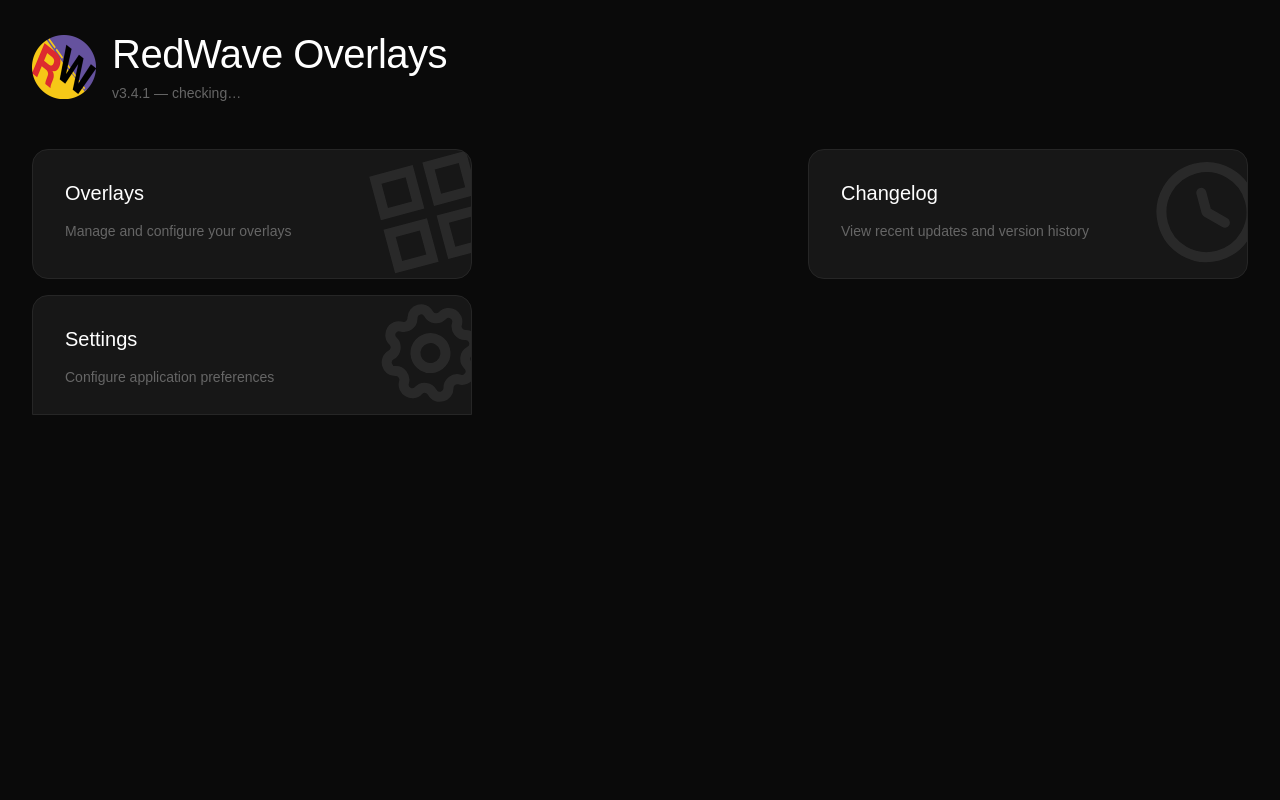
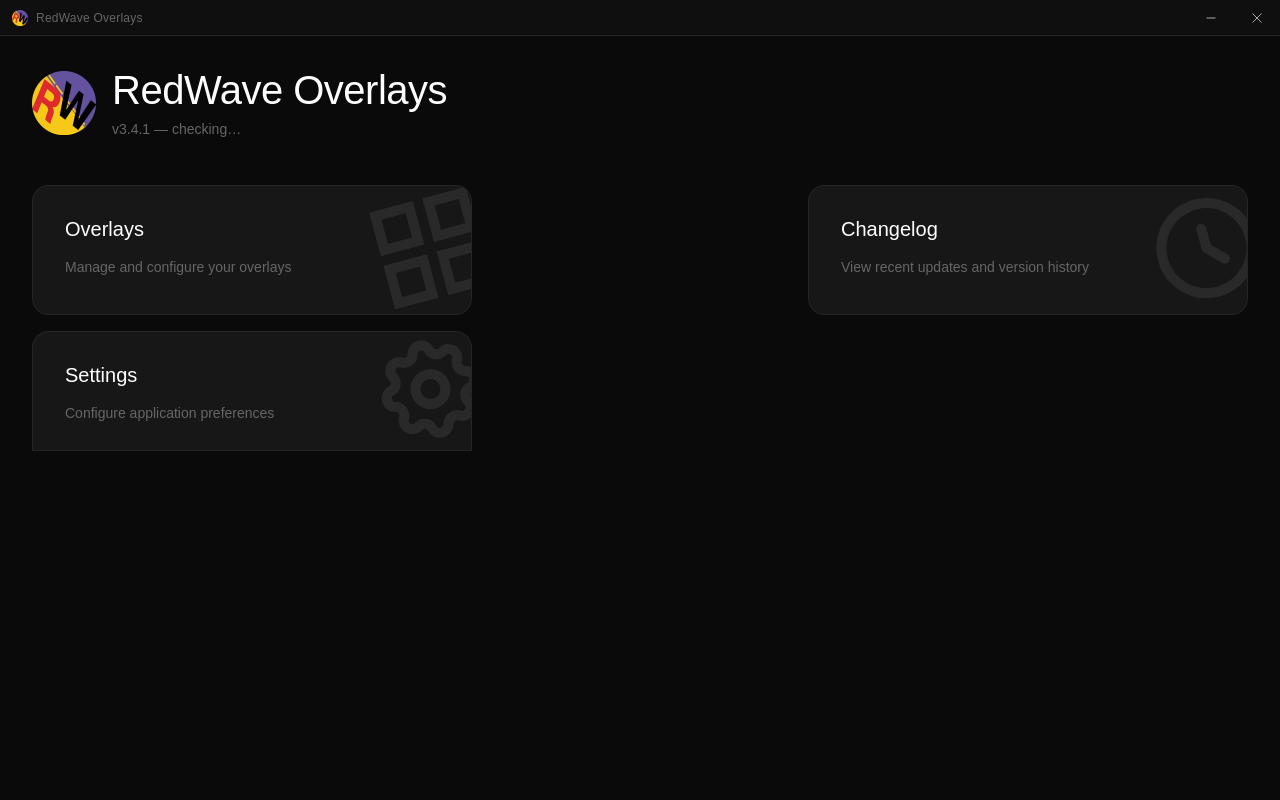
Before and after one commit to onesch/redwave-overlays, a FastAPI app: page /main in a window 1280 px wide. Run offline with FastAPI, Linux system fonts and the light colour scheme; some web fonts are replaced.

Commit message:
feat(ui): add custom title bar

```diff
--- a/frontend/static/css/main.css
+++ b/frontend/static/css/main.css
@@ -12,6 +12,9 @@
   --info: #3b82f6;
   --green-success: #22c55e;
   --orange-info: #e9a23b;
+  --title-bar-height: 36px;
+  --title-bar-button-width: 46px;
+  --close-hover: #c42b1c;
   --font-family: "Google Sans Flex", sans-serif;
   --border-radius-sm: 6px;
   --border-radius-md: 8px;
@@ -42,7 +45,7 @@
 body {
   font-family: var(--font-family);
   min-height: 100vh;
-  padding: var(--spacing-2xl);
+  padding: 0;
   background-color: var(--bg-primary);
   display: flex;
   flex-direction: column;
@@ -50,6 +53,12 @@ body {
 }
 body.no-scroll {
   overflow: hidden;
+}
+
+/* The page content sits below the (sticky) custom title bar. */
+main {
+  flex: 1 1 auto;
+  padding: var(--spacing-2xl);
 }
 
 .header {
--- /dev/null
+++ b/frontend/static/css/title_bar.css
@@ -0,0 +1,95 @@
+/* Custom title bar for the frameless main window. */
+.title-bar {
+  position: sticky;
+  top: 0;
+  z-index: 100;
+  flex: 0 0 auto;
+  display: flex;
+  align-items: center;
+  justify-content: space-between;
+  gap: var(--spacing-md);
+  width: 100%;
+  height: var(--title-bar-height);
+  padding-left: var(--spacing-md);
+  background-color: #0f0f0f;
+  border-bottom: 1px solid var(--border-primary);
+  cursor: default;
+  user-select: none;
+  -webkit-user-select: none;
+  -webkit-app-region: drag;
+}
+
+.title-bar-drag {
+  display: flex;
+  align-items: center;
+  gap: var(--spacing-sm);
+  min-width: 0;
+  height: 100%;
+}
+
+.title-bar-icon {
+  width: 16px;
+  height: 16px;
+  flex-shrink: 0;
+  object-fit: contain;
+  pointer-events: none;
+}
+
+.title-bar-title {
+  color: var(--text-secondary);
+  font-size: 0.75rem;
+  font-weight: 400;
+  letter-spacing: 0.02em;
+  white-space: nowrap;
+  overflow: hidden;
+  text-overflow: ellipsis;
+}
+
+.title-bar-controls {
+  display: flex;
+  align-items: stretch;
+  flex: 0 0 auto;
+  height: 100%;
+}
+
+.title-bar-button {
+  display: inline-flex;
+  align-items: center;
+  justify-content: center;
+  width: var(--title-bar-button-width);
+  height: 100%;
+  padding: 0;
+  border: none;
+  background-color: transparent;
+  color: var(--text-tertiary);
+  cursor: pointer;
+  transition: background-color var(--transition), color var(--transition);
+  -webkit-app-region: no-drag;
+}
+
+.title-bar-button:hover {
+  background-color: var(--border-primary);
+  color: var(--text-primary);
+}
+
+.title-bar-button:focus-visible {
+  outline: 1px solid var(--info);
+  outline-offset: -2px;
+}
+
+/* Windows-like close button: red hover, white glyph. */
+.title-bar-button--close:hover {
+  background-color: var(--close-hover);
+  color: var(--text-primary);
+}
+
+.title-bar-button svg {
+  width: 10px;
+  height: 10px;
+  display: block;
+}
+
+/* The tooltips of the window controls sit above the page content. */
+.title-bar .tooltip::before {
+  z-index: 1;
+}
--- /dev/null
+++ b/frontend/static/js/title_bar.js
@@ -0,0 +1,55 @@
+const TITLE_BAR_ID = 'title-bar';
+const MINIMIZE_BUTTON_ID = 'title-bar-minimize';
+const CLOSE_BUTTON_ID = 'title-bar-close';
+
+// Single access point for the window-control channels of the preload API.
+export function createWindowControls(electronAPI = globalThis.window?.electronAPI) {
+  if (!electronAPI) {
+    // Page opened outside Electron (or preload failed): the title bar still
+    // renders, but the buttons and the drag cannot reach the main process.
+    console.warn(
+      'window.electronAPI is unavailable; '
+      + 'custom title bar window controls will not work',
+    );
+    electronAPI = {};
+  }
+
+  return {
+    minimize: () => electronAPI.minimizeWindow?.(),
+    close: () => electronAPI.closeWindow?.(),
+    startDrag: () => electronAPI.startWindowDrag?.(),
+    drag: () => electronAPI.dragWindow?.(),
+    endDrag: () => electronAPI.endWindowDrag?.(),
+  };
+}
+
+// Wires the title bar of the current page; safe to call on pages without one.
+export function mountTitleBar({
+  document: doc = globalThis.document,
+  window: win = globalThis.window,
+  electronAPI,
+} = {}) {
+  const titleBar = doc?.getElementById?.(TITLE_BAR_ID);
+  if (!titleBar) return null;
+
+  const controls = createWindowControls(electronAPI);
+  let dragging = false;
+
+  function stopDrag() {
+    if (!dragging) return;
+
+    dragging = false;
+    controls.endDrag();
+  }
+
+  doc.getElementById(MINIMIZE_BUTTON_ID)?.addEventListener('click', controls.minimize);
+  doc.getElementById(CLOSE_BUTTON_ID)?.addEventListener('click', controls.close);
+
+  return controls;
+}
+
+// Mount on the pages that render a title bar. Importing the module elsewhere
+// (tests, scripts) leaves the behaviour untouched because there is no bar.
+if (globalThis.document?.getElementById?.(TITLE_BAR_ID)) {
+  mountTitleBar();
+}
--- a/frontend/templates/base/base.html
+++ b/frontend/templates/base/base.html
@@ -4,12 +4,51 @@
   <meta charset="UTF-8" />
   <title>{% block title %}{% endblock %}</title>
   <link rel="stylesheet" href="{{ url_for('static', path='/css/main.css') }}">
+  <link rel="stylesheet" href="{{ url_for('static', path='/css/title_bar.css') }}">
   <link rel="preconnect" href="https://fonts.googleapis.com">
   <link rel="preconnect" href="https://fonts.gstatic.com" crossorigin>
   <link href="https://fonts.googleapis.com/css2?family=Google+Sans+Flex:opsz,wght@6..144,1..1000&display=swap" rel="stylesheet">
   <link rel="stylesheet" href="https://fonts.googleapis.com/css2?family=Material+Symbols+Outlined:opsz,wght,FILL,GRAD@24,400,1,0" />
 </head>
 <body class="{% block body_class %}{% endblock %}">
+  <!-- The custom title bar is a sticky element that sits above the page content. -->
+  <header id="title-bar" class="title-bar">
+    <div class="title-bar-drag">
+      <img
+        class="title-bar-icon"
+        src="{{ url_for('static', path='images/app_icon.png') }}"
+        alt=""
+        aria-hidden="true"
+      >
+      <span class="title-bar-title">{% block title_bar_title %}RedWave Overlays{% endblock %}</span>
+    </div>
+
+    <div class="title-bar-controls">
+      <button
+        id="title-bar-minimize"
+        class="title-bar-button tooltip tooltip-left"
+        type="button"
+        aria-label="Minimize"
+        data-tooltip="minimize"
+      >
+        <svg viewBox="0 0 10 10" aria-hidden="true" focusable="false">
+          <path d="M0.5 5h9" stroke="currentColor" stroke-width="1" fill="none" />
+        </svg>
+      </button>
+      <button
+        id="title-bar-close"
+        class="title-bar-button title-bar-button--close tooltip tooltip-left"
+        type="button"
+        aria-label="Close"
+        data-tooltip="close"
+      >
+        <svg viewBox="0 0 10 10" aria-hidden="true" focusable="false">
+          <path d="M0.5 0.5l9 9M9.5 0.5l-9 9" stroke="currentColor" stroke-width="1" fill="none" />
+        </svg>
+      </button>
+    </div>
+  </header>
+
   <main>
     {% block content %}
     {% endblock %}
@@ -17,5 +56,6 @@
 
   {% block scripts %}
   {% endblock %}
+  <script type="module" src="{{ url_for('static', path='/js/title_bar.js') }}"></script>
 </body>
 </html>
--- a/frontend/windows/mainWindow.js
+++ b/frontend/windows/mainWindow.js
@@ -8,6 +8,8 @@ function createMainWindow() {
   const win = new BrowserWindow({
     width: 800,
     height: 600,
+    frame: false,
+    backgroundColor: '#0a0a0a',
     autoHideMenuBar: true,
     webPreferences: {
       contextIsolation: true,
```
Also changed, not shown: frontend/ipc/WindowEvents.js (added, +49 -0 lines), frontend/main.js (+10 -2 lines), frontend/preload.js (+7 -0 lines).
